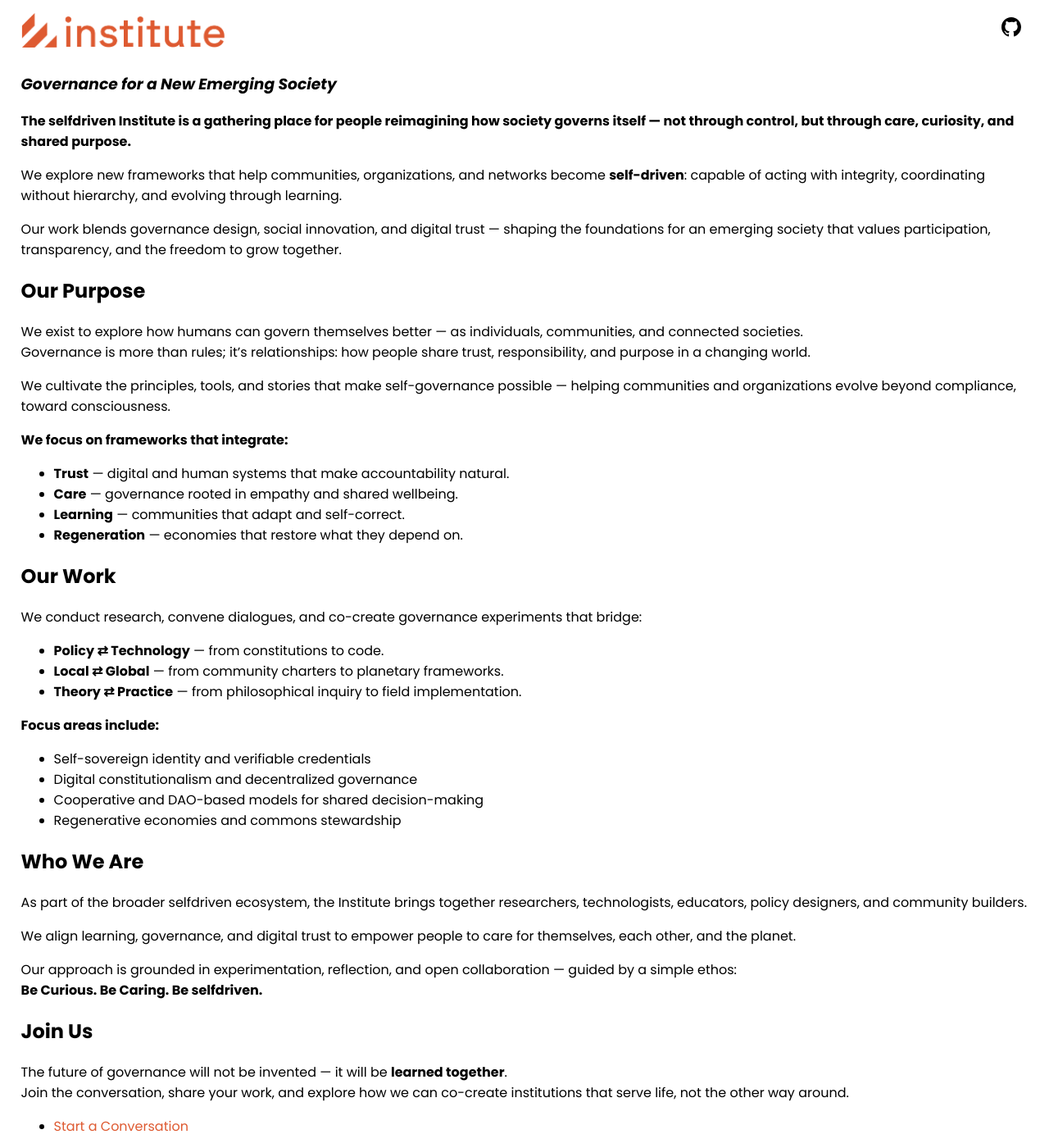
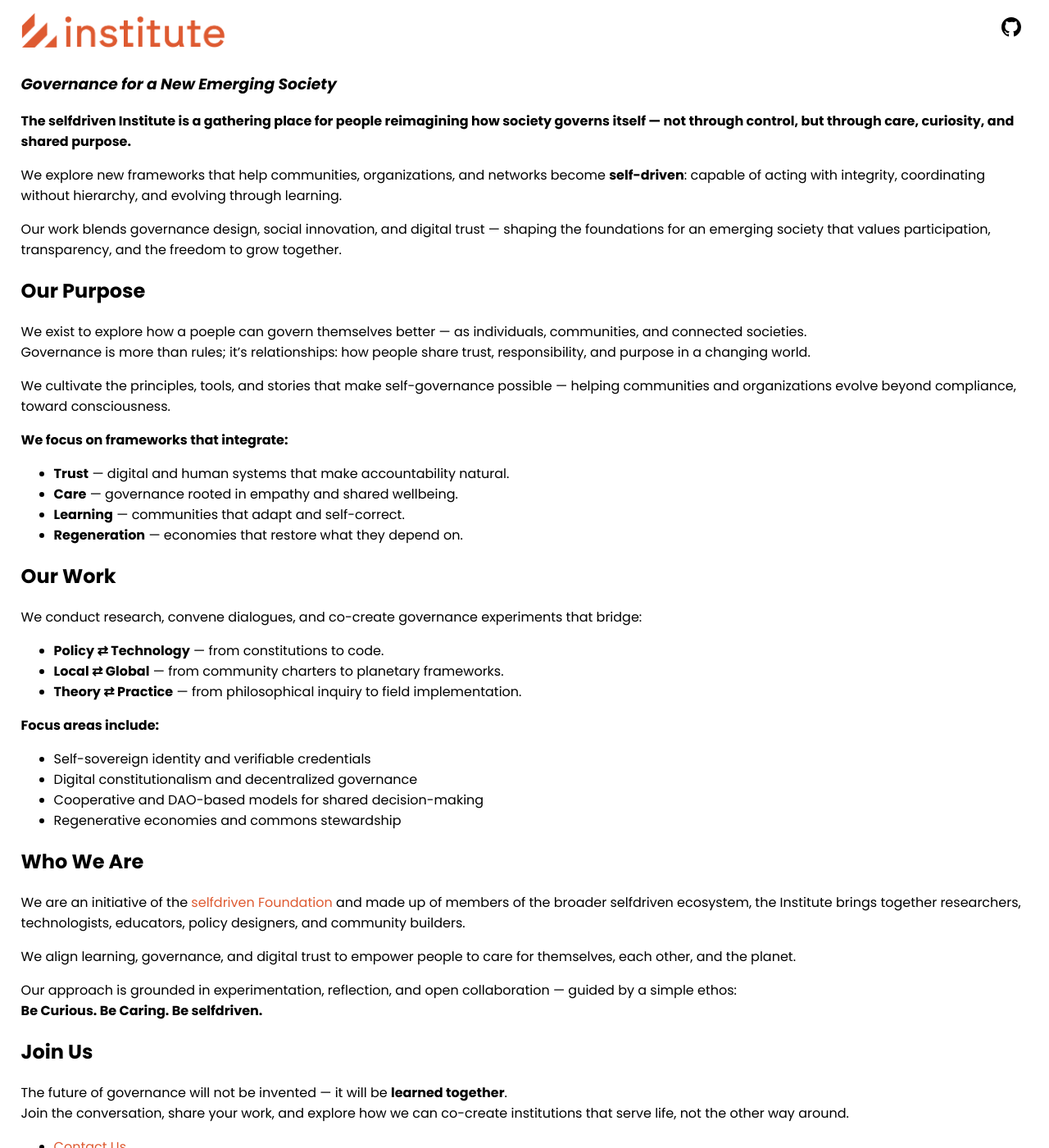
Before and after one commit to selfdriven-foundation/selfdriven-institute, a Jekyll site: the page built from docs/pages/about.md, in a window 1280 px wide and 1400 px high. Shown: the whole window at 82% size. Built offline with Jekyll 4.4.1, drawn with Linux system fonts in a browser that asks for light colours.

Commit message:
Update about.md

```diff
--- a/docs/pages/about.md
+++ b/docs/pages/about.md
@@ -16,7 +16,7 @@ Our work blends governance design, social innovation, and digital trust — shap
 
 ## Our Purpose
 
-We exist to explore how humans can govern themselves better — as individuals, communities, and connected societies.
+We exist to explore how a poeple can govern themselves better — as individuals, communities, and connected societies.
 Governance is more than rules; it’s relationships: how people share trust, responsibility, and purpose in a changing world.
 
 We cultivate the principles, tools, and stories that make self-governance possible — helping communities and organizations evolve beyond compliance, toward consciousness.
@@ -42,7 +42,7 @@ We conduct research, convene dialogues, and co-create governance experiments tha
 
 ## Who We Are
 
-As part of the broader selfdriven ecosystem, the Institute brings together researchers, technologists, educators, policy designers, and community builders.
+We are an initiative of the [selfdriven Foundation](https://selfdriven.foundation) and made up of members of the broader selfdriven ecosystem, the Institute brings together researchers, technologists, educators, policy designers, and community builders.
 
 We align learning, governance, and digital trust to empower people to care for themselves, each other, and the planet.
 
@@ -54,8 +54,9 @@ Our approach is grounded in experimentation, reflection, and open collaboration
 The future of governance will not be invented — it will be **learned together**.
 Join the conversation, share your work, and explore how we can co-create institutions that serve life, not the other way around.
 
-- [Start a Conversation](https://selfdriven.foundation/contact)
+- [Contact Us](https://selfdriven.foundation/contact)
+
 
 ---
 
-> *“We are learning how to govern ourselves — with technology as a mirror, and care as the compass.”*
+*“We are learning how to govern ourselves — with technology as a mirror, and care as the compass.”*
```
